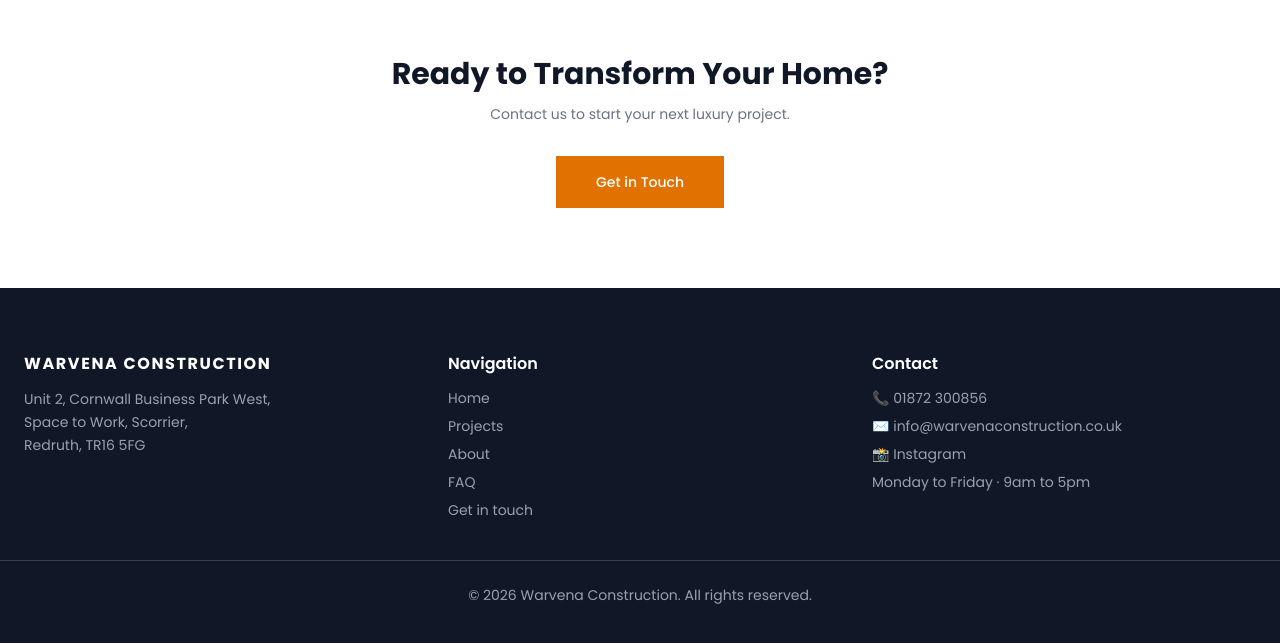
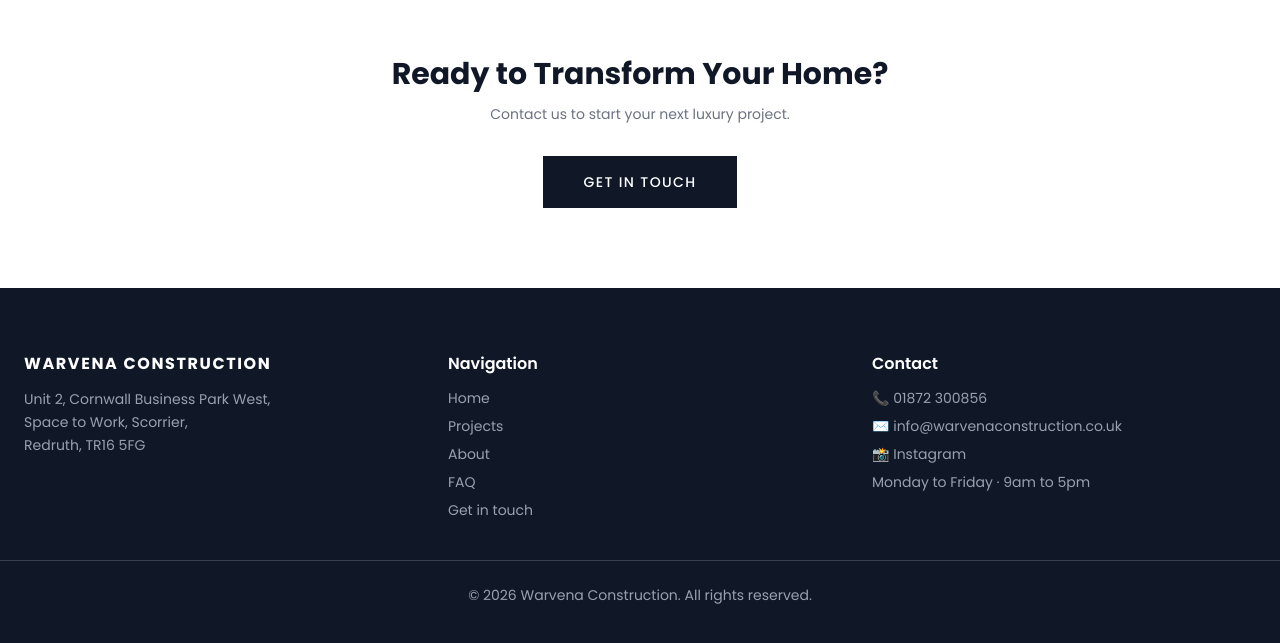
Before and after one commit to jlbbacs/warvena-construction-frontend, a React (Vite) app: page /blogs in a window 1280 px wide. Shown: the part 746-1389 px from the top of the page. Built offline with nearby package versions, Linux system fonts and the light colour scheme; no server answers.

Commit message:
fixing colors

```diff
--- a/src/pages/Blog.jsx
+++ b/src/pages/Blog.jsx
@@ -164,7 +164,7 @@ export default function Blog() {
                 )}
                 <Link
                   to={`/blogs/${post.slug.current}`}
-                  className="flex items-center gap-2 text-sm font-medium text-amber-600 hover:gap-3 transition-all mt-auto"
+                  className="flex items-center gap-2 text-sm font-medium text-gray-900 hover:gap-3 transition-all mt-auto"
                 >
                   Read More
                   <svg width="16" height="16" viewBox="0 0 24 24" fill="none" stroke="currentColor" strokeWidth="2">
@@ -190,7 +190,7 @@ export default function Blog() {
         </p>
         <Link
           to="/contact"
-          className="inline-block bg-amber-600 text-white px-10 py-4 text-sm font-medium hover:bg-amber-700 transition"
+         className="inline-block bg-gray-900 text-white px-10 py-4 text-sm font-medium uppercase tracking-widest hover:bg-gray-700 transition"
         >
           Get in Touch
         </Link>
```
